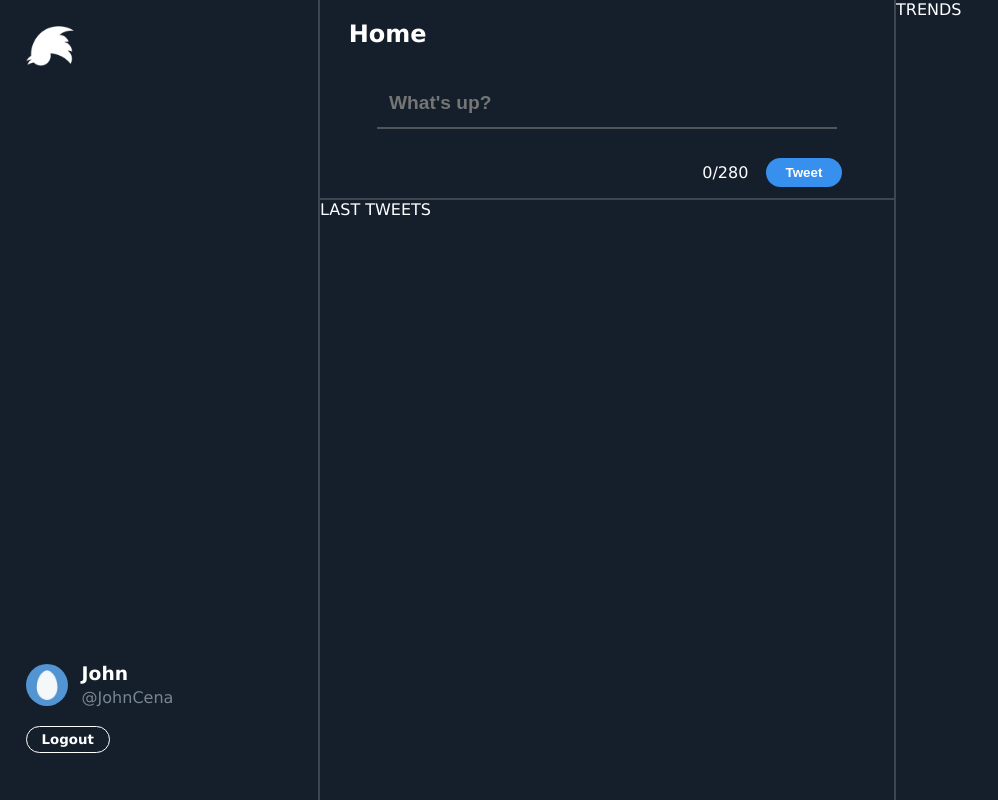
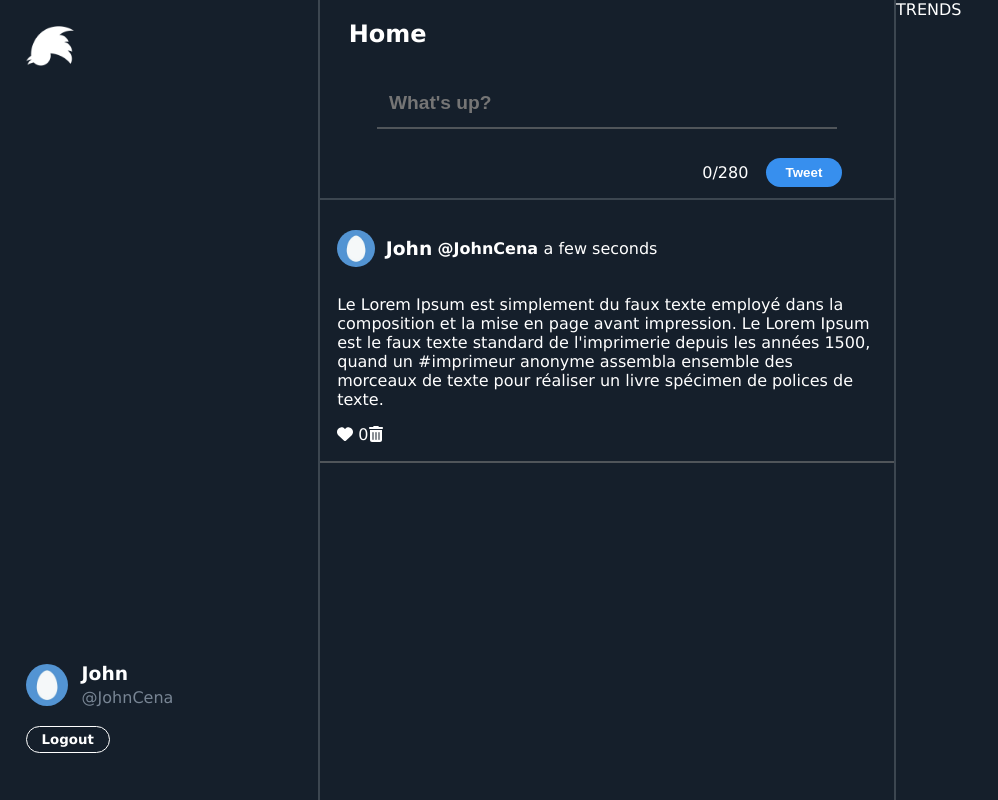
Before and after one commit to BaptisteOrdonnaud/HACKATWEET, a Next.js app in the folder frontend/: page /home in a window 1280 px wide. Shown: the whole page, without its empty margins (0-998 px from the left). Built offline with nearby package versions, Linux system fonts and the light colour scheme.

Commit message:
last tweets

```diff
--- a/frontend/components/LastTweets.jsx
+++ b/frontend/components/LastTweets.jsx
@@ -1,9 +1,23 @@
 import styles from '../styles/Home.module.css';
+import { FontAwesomeIcon } from '@fortawesome/react-fontawesome';
+import { faHeart, faTrashCan } from '@fortawesome/free-solid-svg-icons';
+
+
 
 function LastTweets() {
     return (
-        <div>
-            LAST TWEETS
+        <div className={styles.lastTweets}>
+            <div className={styles.infoUserTweet}>
+                <img className={styles.userAvatarTweet} src="avatar.png" alt="Photo de profil de l'utilisateur" />
+                <h3 className={styles.userFirstnameTweet}>John</h3>
+                <h4 className={styles.userUsernameTweet}>@JohnCena</h4>
+                <span className={styles.timeTweet}>a few seconds</span>
+            </div>
+            <p>Le Lorem Ipsum est simplement du faux texte employé dans la composition et la mise en page avant impression. Le Lorem Ipsum est le faux texte standard de l'imprimerie depuis les années 1500, quand un <span>#imprimeur</span> anonyme assembla ensemble des morceaux de texte pour réaliser un livre spécimen de polices de texte.</p>
+            <div>
+                <FontAwesomeIcon icon={faHeart} /> <span>0</span>
+                <FontAwesomeIcon icon={faTrashCan} />
+            </div>
         </div>
     );
 }
--- a/frontend/components/Tweet.jsx
+++ b/frontend/components/Tweet.jsx
@@ -4,7 +4,7 @@ function Tweet() {
     return (
         <div className={styles.tweetContainer}>
 
-                 <input className={styles.tweetInput} type="text" placeholder="What's up?"  maxlength="280" />
+                 <input className={styles.tweetInput} type="text" placeholder="What's up?"  maxLength="280" />
 
             <div className={styles.btnContainer}>
                 <span>0/280</span>
--- a/frontend/styles/Home.module.css
+++ b/frontend/styles/Home.module.css
@@ -129,6 +129,40 @@
     margin-left: 3%;
 }
 
+/* CSS DU COMPOSANTS LASTTWEET */
+
+.lastTweets {
+    padding: 3%;
+    border-bottom: 2px solid #50555a;
+
+}
+
+.userAvatarTweet {
+    width: 7%;
+    border-radius: 99999px;
+    margin-right: 2%;
+}
+
+.infoUserTweet {
+    display: flex;
+    justify-content: flex-start;
+    align-items: center;
+}
+
+.userFirstnameTweet {
+    margin-right: 1%;
+}
+
+.userUsernameTweet {
+    margin-right: 1%;
+}
+
+.timeTweet {}
+
+
+
+
+
 
 
 
```
